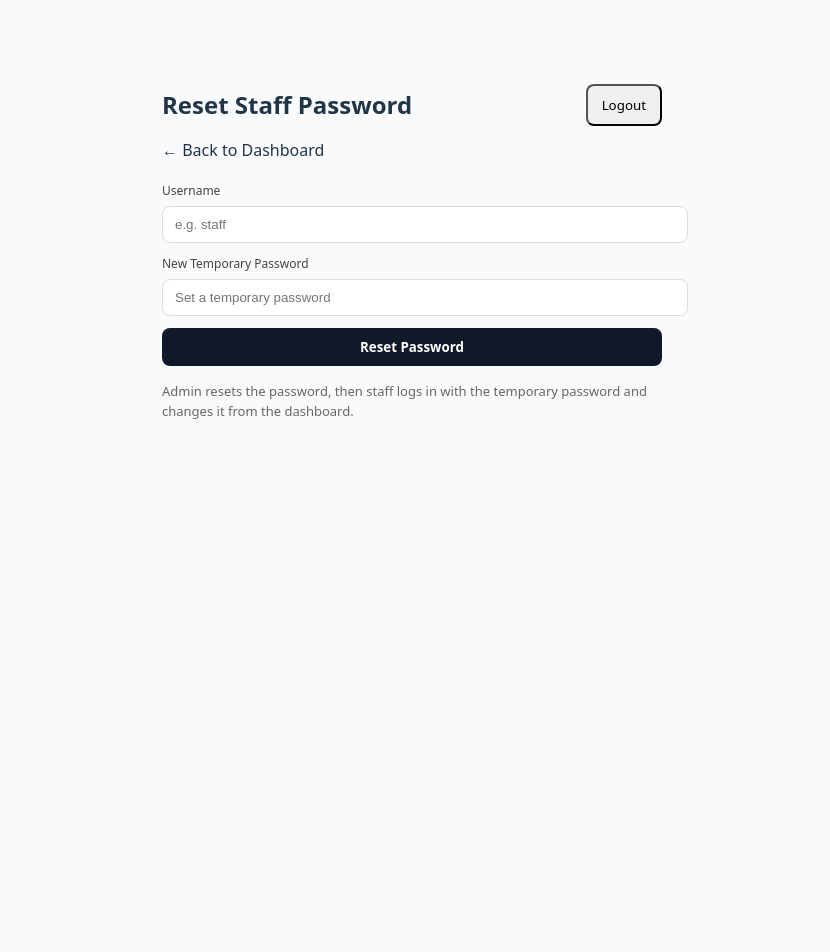
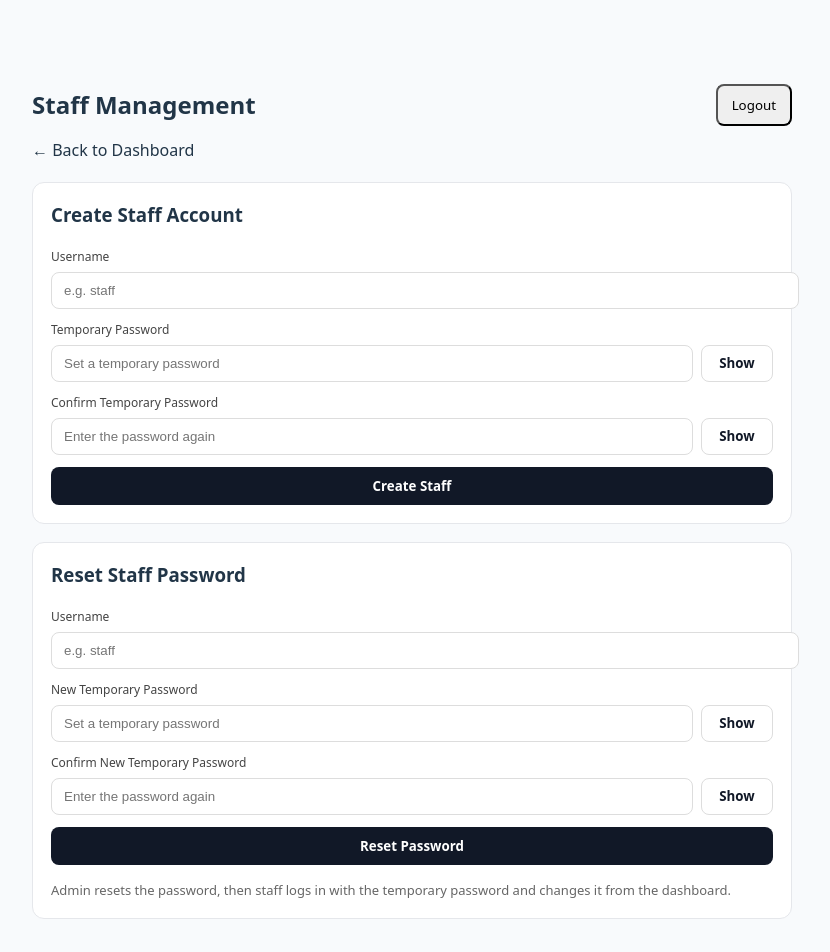
Before and after one commit to zjwang168/SouthEastSociety, a React app in the folder frontend/: page /reset-password in a window 1280 px wide. Shown: the top 952 px of the page, without its empty margins (228-1058 px from the left). Before the commit the page ends 860 px from the top, so only its background shows below. Built offline with nearby package versions, Linux system fonts and the light colour scheme; no server answers; sample sign-in values are in the browser's storage; the HTML template or start-up script is replaced by a standard one.

Commit message:
admin can create staff acount

```diff
--- a/frontend/src/pages/ResetPasswordPage.tsx
+++ b/frontend/src/pages/ResetPasswordPage.tsx
@@ -5,9 +5,20 @@ import { api } from "../api";
 export default function ResetPasswordPage() {
   const nav = useNavigate();
 
-  const [username, setUsername] = useState("");
+  const [createUsername, setCreateUsername] = useState("");
+  const [createPassword, setCreatePassword] = useState("");
+  const [createConfirmPassword, setCreateConfirmPassword] = useState("");
+  const [showCreatePassword, setShowCreatePassword] = useState(false);
+  const [showCreateConfirmPassword, setShowCreateConfirmPassword] = useState(false);
+  const [creating, setCreating] = useState(false);
+
+  const [resetUsername, setResetUsername] = useState("");
   const [newPassword, setNewPassword] = useState("");
-  const [loading, setLoading] = useState(false);
+  const [confirmNewPassword, setConfirmNewPassword] = useState("");
+  const [showResetPassword, setShowResetPassword] = useState(false);
+  const [showResetConfirmPassword, setShowResetConfirmPassword] = useState(false);
+  const [resetting, setResetting] = useState(false);
+
   const [msg, setMsg] = useState<string | null>(null);
 
   function logout() {
@@ -16,20 +27,95 @@ export default function ResetPasswordPage() {
     nav("/login");
   }
 
-  async function submit(e: React.FormEvent) {
+  async function submitCreateStaff(e: React.FormEvent) {
     e.preventDefault();
-    setLoading(true);
     setMsg(null);
 
+    if (!createUsername.trim()) {
+      setMsg("Please enter a staff username.");
+      return;
+    }
+
+    if (!createPassword.trim() || !createConfirmPassword.trim()) {
+      setMsg("Please enter and confirm the temporary password.");
+      return;
+    }
+
+    if (createPassword.length < 6) {
+      setMsg("Temporary password must be at least 6 characters.");
+      return;
+    }
+
+    if (createPassword !== createConfirmPassword) {
+      setMsg("Create password and confirm password do not match.");
+      return;
+    }
+
+    setCreating(true);
     try {
-      const res = await api.post("/auth/reset-password", {
-        username,
+      const res = await api.post("/admin/create-staff", {
+        username: createUsername.trim(),
+        password: createPassword,
+      });
+
+      setMsg(res.data?.message ?? `Staff user '${createUsername}' created successfully.`);
+      setCreateUsername("");
+      setCreatePassword("");
+      setCreateConfirmPassword("");
+    } catch (e: any) {
+      if (e?.response?.status === 401) {
+        localStorage.removeItem("access_token");
+        localStorage.removeItem("user_role");
+        nav("/login");
+        return;
+      }
+
+      const msg =
+        e?.response?.data?.detail ??
+        e?.message ??
+        "Failed to create staff account";
+
+      setMsg(String(msg));
+    } finally {
+      setCreating(false);
+    }
+  }
+
+  async function submitResetPassword(e: React.FormEvent) {
+    e.preventDefault();
+    setMsg(null);
+
+    if (!resetUsername.trim()) {
+      setMsg("Please enter the staff username.");
+      return;
+    }
+
+    if (!newPassword.trim() || !confirmNewPassword.trim()) {
+      setMsg("Please enter and confirm the new temporary password.");
+      return;
+    }
+
+    if (newPassword.length < 6) {
+      setMsg("Temporary password must be at least 6 characters.");
+      return;
+    }
+
+    if (newPassword !== confirmNewPassword) {
+      setMsg("New password and confirm password do not match.");
+      return;
+    }
+
+    setResetting(true);
+    try {
+      const res = await api.post("/admin/reset-staff-password", {
+        username: resetUsername.trim(),
         new_password: newPassword,
       });
 
-      setMsg(`Password reset successfully for ${res.data.username}.`);
-      setUsername("");
+      setMsg(res.data?.message ?? `Password reset successfully for ${resetUsername}.`);
+      setResetUsername("");
       setNewPassword("");
+      setConfirmNewPassword("");
     } catch (e: any) {
       if (e?.response?.status === 401) {
         localStorage.removeItem("access_token");
@@ -45,14 +131,14 @@ export default function ResetPasswordPage() {
 
       setMsg(String(msg));
     } finally {
-      setLoading(false);
+      setResetting(false);
     }
   }
 
   return (
-    <div style={{ maxWidth: 500, margin: "60px auto", padding: 24, fontFamily: "system-ui" }}>
+    <div style={{ maxWidth: 760, margin: "60px auto", padding: 24, fontFamily: "system-ui" }}>
       <div style={{ display: "flex", alignItems: "center", gap: 12 }}>
-        <h2 style={{ margin: 0 }}>Reset Staff Password</h2>
+        <h2 style={{ margin: 0 }}>Staff Management</h2>
         <div style={{ flex: 1 }} />
         <button onClick={logout} style={{ padding: "10px 14px", borderRadius: 8 }}>
           Logout
@@ -63,12 +149,78 @@ export default function ResetPasswordPage() {
         <Link to="/dashboard">← Back to Dashboard</Link>
       </div>
 
-      <form onSubmit={submit} style={{ marginTop: 20 }}>
+      {msg && <div style={msgBox}>{msg}</div>}
+
+      <div style={{ display: "grid", gridTemplateColumns: "1fr", gap: 18, marginTop: 20 }}>
+        <div style={card}>
+          <h3 style={{ marginTop: 0 }}>Create Staff Account</h3>
+
+          <form onSubmit={submitCreateStaff}>
             <div style={{ marginBottom: 12 }}>
               <label style={label}>Username</label>
               <input
-            value={username}
-            onChange={(e) => setUsername(e.target.value)}
+                value={createUsername}
+                onChange={(e) => setCreateUsername(e.target.value)}
+                placeholder="e.g. staff"
+                style={input}
+              />
+            </div>
+
+            <div style={{ marginBottom: 12 }}>
+              <label style={label}>Temporary Password</label>
+              <div style={passwordRow}>
+                <input
+                  type={showCreatePassword ? "text" : "password"}
+                  value={createPassword}
+                  onChange={(e) => setCreatePassword(e.target.value)}
+                  placeholder="Set a temporary password"
+                  style={passwordInput}
+                />
+                <button
+                  type="button"
+                  onClick={() => setShowCreatePassword((v) => !v)}
+                  style={toggleBtn}
+                >
+                  {showCreatePassword ? "Hide" : "Show"}
+                </button>
+              </div>
+            </div>
+
+            <div style={{ marginBottom: 12 }}>
+              <label style={label}>Confirm Temporary Password</label>
+              <div style={passwordRow}>
+                <input
+                  type={showCreateConfirmPassword ? "text" : "password"}
+                  value={createConfirmPassword}
+                  onChange={(e) => setCreateConfirmPassword(e.target.value)}
+                  placeholder="Enter the password again"
+                  style={passwordInput}
+                />
+                <button
+                  type="button"
+                  onClick={() => setShowCreateConfirmPassword((v) => !v)}
+                  style={toggleBtn}
+                >
+                  {showCreateConfirmPassword ? "Hide" : "Show"}
+                </button>
+              </div>
+            </div>
+
+            <button disabled={creating} style={btn}>
+              {creating ? "Creating..." : "Create Staff"}
+            </button>
+          </form>
+        </div>
+
+        <div style={card}>
+          <h3 style={{ marginTop: 0 }}>Reset Staff Password</h3>
+
+          <form onSubmit={submitResetPassword}>
+            <div style={{ marginBottom: 12 }}>
+              <label style={label}>Username</label>
+              <input
+                value={resetUsername}
+                onChange={(e) => setResetUsername(e.target.value)}
                 placeholder="e.g. staff"
                 style={input}
               />
@@ -76,32 +228,64 @@ export default function ResetPasswordPage() {
 
             <div style={{ marginBottom: 12 }}>
               <label style={label}>New Temporary Password</label>
+              <div style={passwordRow}>
                 <input
-            type="password"
+                  type={showResetPassword ? "text" : "password"}
                   value={newPassword}
                   onChange={(e) => setNewPassword(e.target.value)}
                   placeholder="Set a temporary password"
-            style={input}
+                  style={passwordInput}
                 />
+                <button
+                  type="button"
+                  onClick={() => setShowResetPassword((v) => !v)}
+                  style={toggleBtn}
+                >
+                  {showResetPassword ? "Hide" : "Show"}
+                </button>
+              </div>
             </div>
 
-        <button disabled={loading} style={btn}>
-          {loading ? "Resetting..." : "Reset Password"}
+            <div style={{ marginBottom: 12 }}>
+              <label style={label}>Confirm New Temporary Password</label>
+              <div style={passwordRow}>
+                <input
+                  type={showResetConfirmPassword ? "text" : "password"}
+                  value={confirmNewPassword}
+                  onChange={(e) => setConfirmNewPassword(e.target.value)}
+                  placeholder="Enter the password again"
+                  style={passwordInput}
+                />
+                <button
+                  type="button"
+                  onClick={() => setShowResetConfirmPassword((v) => !v)}
+                  style={toggleBtn}
+                >
+                  {showResetConfirmPassword ? "Hide" : "Show"}
+                </button>
+              </div>
+            </div>
+
+            <button disabled={resetting} style={btn}>
+              {resetting ? "Resetting..." : "Reset Password"}
             </button>
           </form>
-
-      {msg && (
-        <div style={msgBox}>
-          {msg}
-        </div>
-      )}
 
           <div style={{ marginTop: 16, color: "#666", fontSize: 13 }}>
             Admin resets the password, then staff logs in with the temporary password and changes it from the dashboard.
           </div>
         </div>
+      </div>
+    </div>
   );
 }
+
+const card: React.CSSProperties = {
+  border: "1px solid #e5e7eb",
+  borderRadius: 12,
+  padding: 18,
+  background: "#fff",
+};
 
 const label: React.CSSProperties = {
   display: "block",
@@ -117,6 +301,30 @@ const input: React.CSSProperties = {
   border: "1px solid #ddd",
 };
 
+const passwordInput: React.CSSProperties = {
+  flex: 1,
+  padding: "10px 12px",
+  borderRadius: 8,
+  border: "1px solid #ddd",
+};
+
+const passwordRow: React.CSSProperties = {
+  display: "flex",
+  gap: 8,
+  alignItems: "stretch",
+};
+
+const toggleBtn: React.CSSProperties = {
+  minWidth: 72,
+  padding: "0 12px",
+  borderRadius: 8,
+  border: "1px solid #ddd",
+  background: "#fff",
+  color: "#111827",
+  cursor: "pointer",
+  fontWeight: 600,
+};
+
 const btn: React.CSSProperties = {
   width: "100%",
   padding: "10px 12px",
@@ -128,9 +336,9 @@ const btn: React.CSSProperties = {
 };
 
 const msgBox: React.CSSProperties = {
-  marginTop: 12,
-  padding: 10,
+  marginTop: 16,
+  padding: 12,
   background: "#eef6ff",
   color: "#0b3a74",
-  borderRadius: 6,
+  borderRadius: 8,
 };
```
Also changed, not shown: 2 other files (tests, documents, lock files or other folders). Lines whose indentation alone changed are shown as unchanged.
